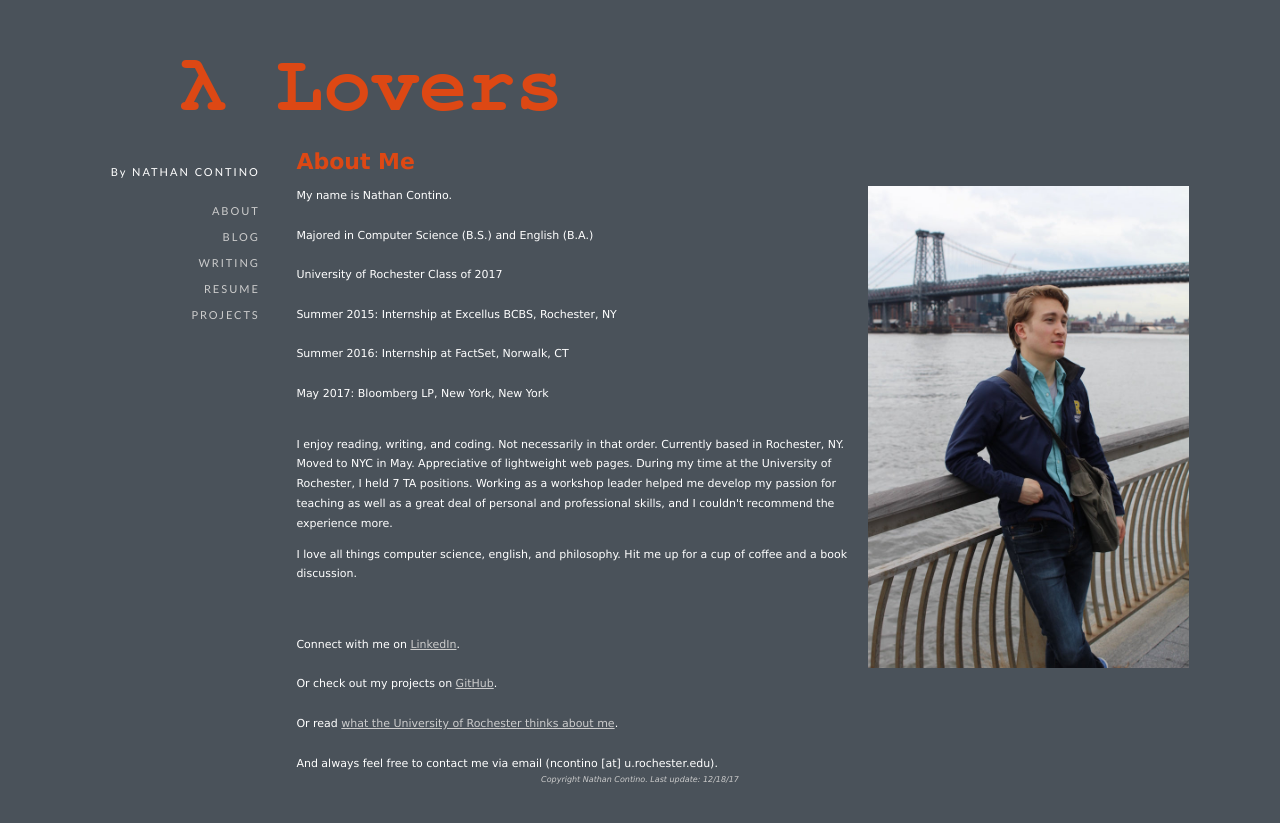
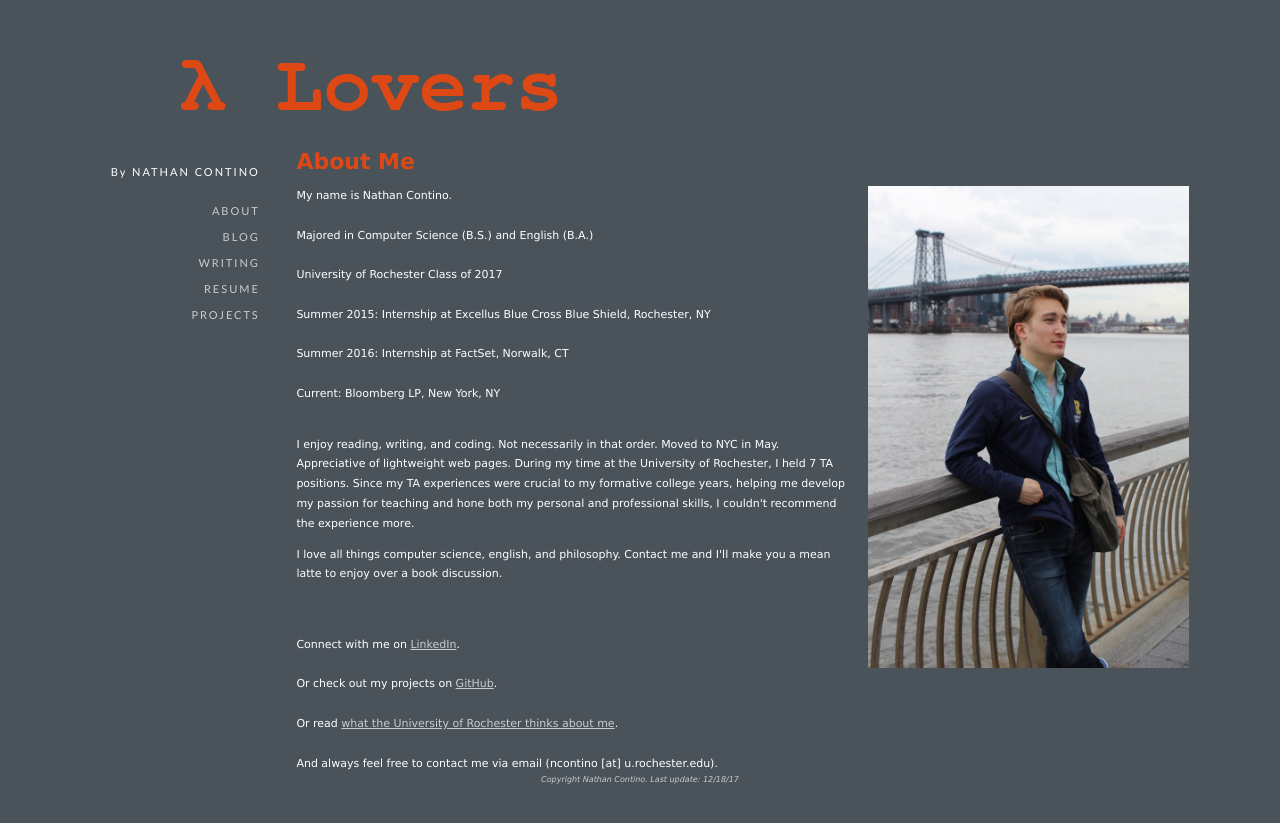
Before and after one commit to nathan-contino/nathan-contino.github.io, a Jekyll site: the page built from index.html, in a window 1280 px wide. Shown: the top 823 px of the page. Built offline with Jekyll 4.4.1, drawn with Linux system fonts in a browser that asks for light colours.

Commit message:
about page tweaks
Former-commit-id: 03b741e266c49999261d65ae5ba23563e55cf5e1 [formerly 03b741e266c49999261d65ae5ba23563e55cf5e1 [formerly a7e46a686afaece64a573c1b937b7d29eaa01635 [formerly 5c8d01a6c3128c230159f52af7d0b28382130649] [formerly 4508c3e4afb936120b5a8d309d97bc2a22cfef0c [formerly 58f6f8cd42cb7ac4245ed10c4e199654962b5b20]]]]
Former-commit-id: 5795bac4abfa7f29bb035c2b778f24bf88d5879a
Former-commit-id: 18c62cb806d470d3547c1c92aba71692b3108e7a
Former-commit-id: 9d1334f60d7a94d7a18f4c114183f3d214680b5e [formerly 13ed859d9c840bc02bd01cd4262a017cf624f040]
Former-commit-id: 23dc11aed5fd84050a913eca48b44073b8618821

```diff
--- a/index.html
+++ b/index.html
@@ -16,23 +16,23 @@ title: About Me
 
   University of Rochester Class of 2017<br><br>
 
-  Summer 2015: Internship at Excellus BCBS, Rochester, NY<br><br>
+  Summer 2015: Internship at Excellus Blue Cross Blue Shield, Rochester, NY<br><br>
 
   Summer 2016: Internship at FactSet, Norwalk, CT<br><br>
 
-  May 2017: Bloomberg LP, New York, New York<br><br>
+  Current: Bloomberg LP, New York, NY<br><br>
 
 
   </P>
 I enjoy reading, writing, and coding. Not necessarily in that order.
-Currently based in Rochester, NY. Moved to NYC in May.
-Appreciative of lightweight web pages. During my time at the University of
-Rochester, I held 7 TA positions. Working as a workshop leader helped me
-develop my passion for teaching as well as a great deal of personal and
-professional skills, and I couldn't recommend the experience more.
+Moved to NYC in May.
+Appreciative of lightweight web pages.
+During my time at the University of Rochester, I held 7 TA positions. Since my
+TA experiences were crucial to my formative college years, helping me develop my passion for teaching
+and hone both my personal and professional skills, I couldn't recommend the experience more.
 </P>
 
-<P>I love all things computer science, english, and philosophy. Hit me up for a cup of coffee and a book discussion.</P>
+<P>I love all things computer science, english, and philosophy. Contact me and I'll make you a mean latte to enjoy over a book discussion.</P>
 
 <br>
 <br>
```
